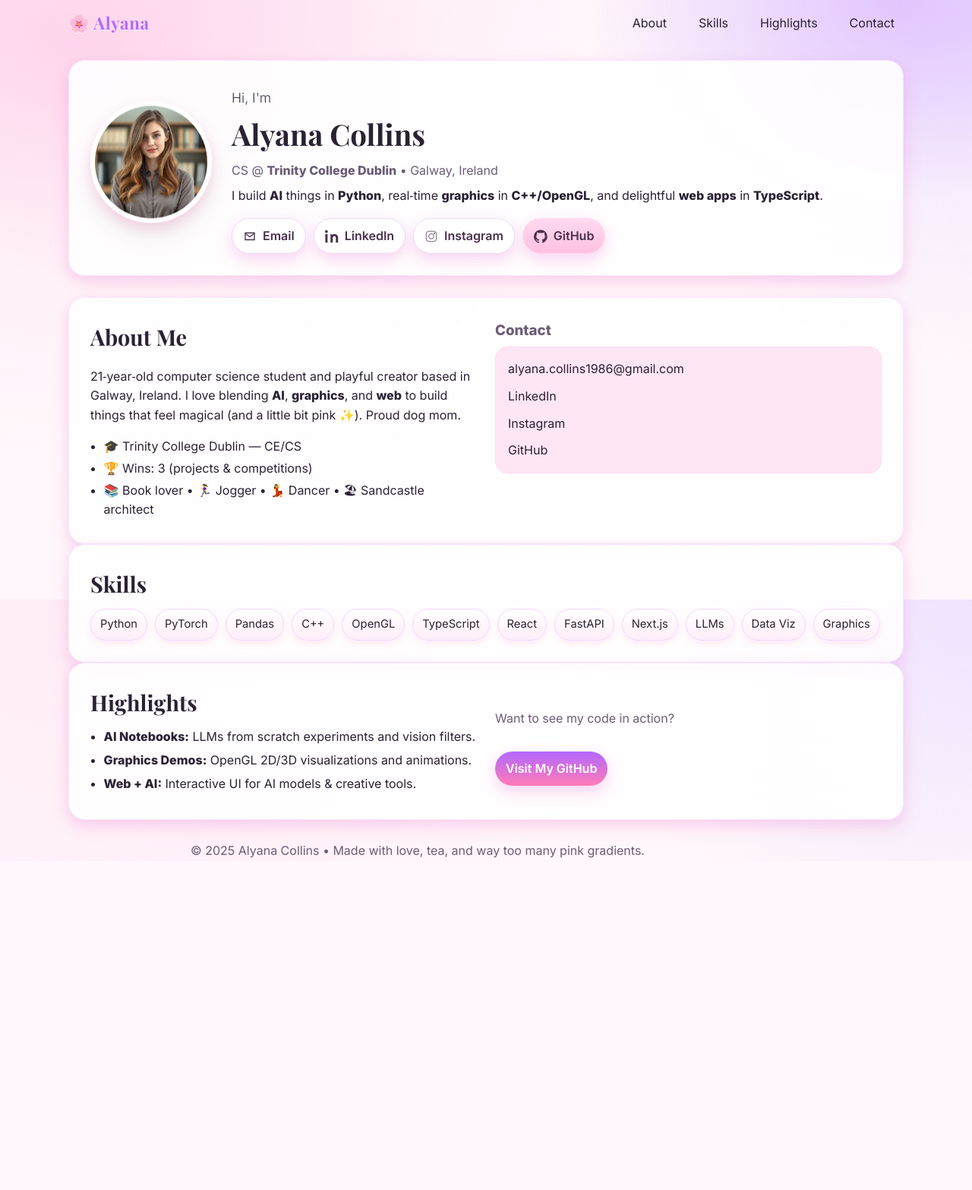
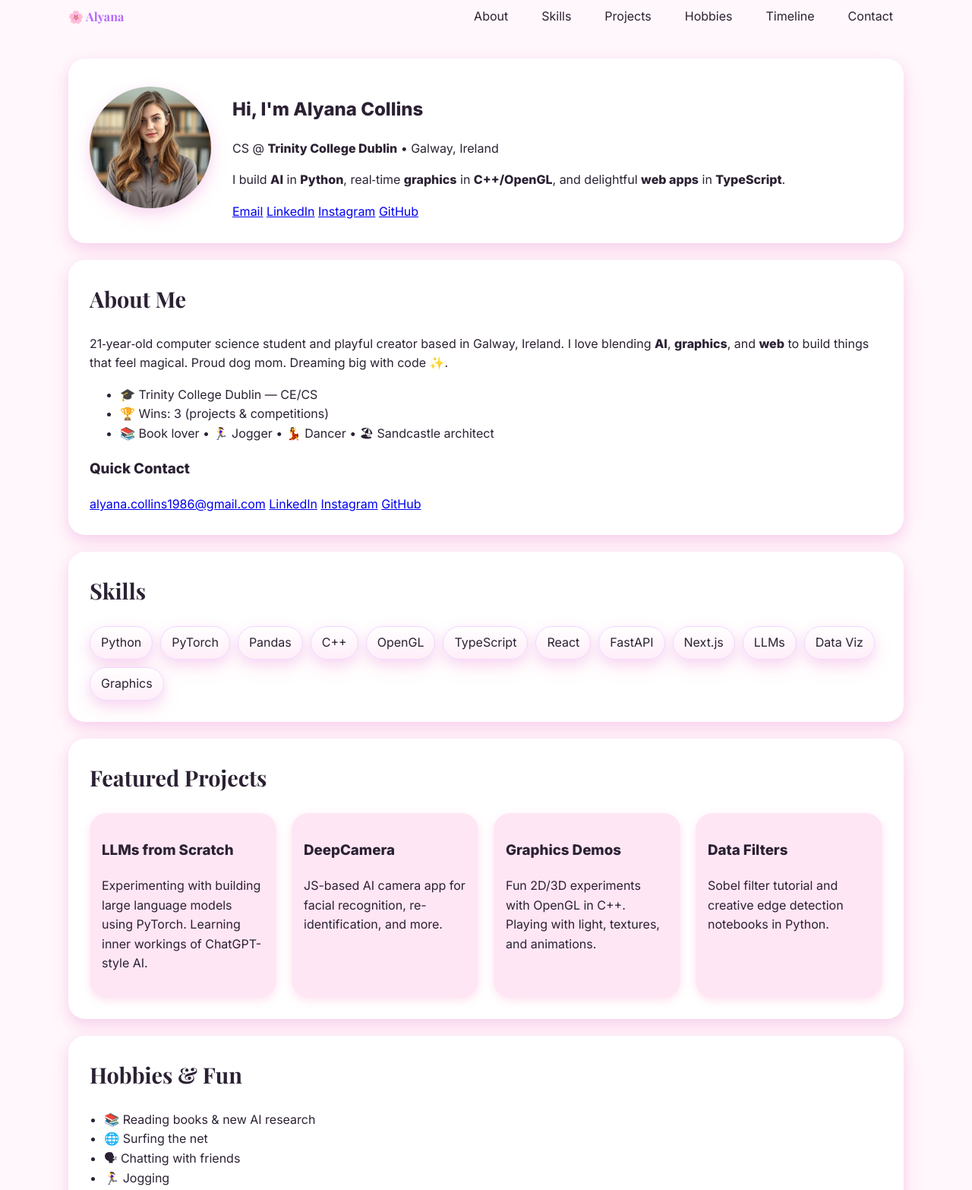
Before and after one commit to lilyjt2004/lilyjt2004.github.io, a plain HTML site: page index.html in a window 1280 px wide. Shown: the part 11-1577 px from the top of the page at 76% size. Before the commit the page ends 1144 px from the top, so only its background shows below. Drawn offline with nearby package versions, Linux system fonts and the light colour scheme.

Commit message:
Add files via upload

```diff
--- a/index.html
+++ b/index.html
@@ -21,7 +21,9 @@
       <ul class="nav-links">
         <li><a href="#about">About</a></li>
         <li><a href="#skills">Skills</a></li>
-        <li><a href="#highlights">Highlights</a></li>
+        <li><a href="#projects">Projects</a></li>
+        <li><a href="#hobbies">Hobbies</a></li>
+        <li><a href="#timeline">Timeline</a></li>
         <li><a href="#contact">Contact</a></li>
       </ul>
     </nav>
@@ -33,31 +35,13 @@
       <div class="hero__content">
         <h1><span class="hello">Hi, I'm</span> <span class="name">Alyana Collins</span></h1>
         <p class="subtitle">CS @ <strong>Trinity College Dublin</strong> • Galway, Ireland</p>
-        <p class="tagline">I build <strong>AI</strong> things in <strong>Python</strong>, real‑time <strong>graphics</strong> in <strong>C++/OpenGL</strong>, and delightful <strong>web apps</strong> in <strong>TypeScript</strong>.</p>
+        <p class="tagline">I build <strong>AI</strong> in <strong>Python</strong>, real‑time <strong>graphics</strong> in <strong>C++/OpenGL</strong>, and delightful <strong>web apps</strong> in <strong>TypeScript</strong>.</p>
 
         <div class="socials">
-          <a class="btn ghost" href="mailto:alyana.collins1986@gmail.com" aria-label="Email">
-            <!-- mail icon -->
-            <svg width="18" height="18" viewBox="0 0 24 24" fill="none" aria-hidden="true"><path d="M4 6h16v12H4z" stroke="currentColor" stroke-width="1.8"/><path d="m4 7 8 6 8-6" stroke="currentColor" stroke-width="1.8" fill="none"/></svg>
-            Email
-          </a>
-          <a class="btn ghost" href="https://www.linkedin.com" target="_blank" rel="noreferrer" aria-label="LinkedIn">
-            <!-- linkedin icon -->
-            <svg width="18" height="18" viewBox="0 0 24 24" fill="currentColor" aria-hidden="true"><path d="M4.98 3.5C4.98 4.88 3.86 6 2.5 6S0 4.88 0 3.5 1.12 1 2.5 1 4.98 2.12 4.98 3.5zM.5 8h4V23h-4V8zm7.5 0h3.8v2.05h.05c.53-1 1.83-2.05 3.77-2.05C20.4 8 23 10.1 23 14.3V23h-4v-7.4c0-1.8-.03-4.1-2.5-4.1-2.5 0-2.88 1.95-2.88 4V23h-4V8z"/></svg>
-            LinkedIn
-          </a>
-          <a class="btn ghost" href="https://instagram.com" target="_blank" rel="noreferrer" aria-label="Instagram">
-            <!-- instagram icon -->
-            <svg width="18" height="18" viewBox="0 0 24 24" fill="none" aria-hidden="true"><rect x="3" y="3" width="18" height="18" rx="5" stroke="currentColor"/><circle cx="12" cy="12" r="4.5" stroke="currentColor"/><circle cx="17.5" cy="6.5" r="1.2" fill="currentColor"/></svg>
-            Instagram
-          </a>
-          <a class="btn" href="https://github.com/alyanacollins1986" target="_blank" rel="noreferrer" aria-label="GitHub">
-            <!-- github icon -->
-            <svg width="18" height="18" viewBox="0 0 24 24" fill="currentColor" aria-hidden="true">
-              <path d="M12 .5a12 12 0 0 0-3.79 23.39c.6.11.82-.26.82-.58v-2.22c-3.34.73-4.04-1.61-4.04-1.61-.55-1.39-1.33-1.76-1.33-1.76-1.09-.74.08-.73.08-.73 1.2.08 1.84 1.24 1.84 1.24 1.07 1.83 2.81 1.3 3.5.99.11-.78.42-1.3.76-1.6-2.67-.31-5.47-1.33-5.47-5.9 0-1.3.47-2.36 1.24-3.19-.12-.31-.54-1.56.12-3.25 0 0 1.01-.32 3.3 1.22a11.5 11.5 0 0 1 6 0c2.28-1.54 3.29-1.22 3.29-1.22.66 1.69.24 2.94.12 3.25.77.83 1.24 1.89 1.24 3.19 0 4.58-2.81 5.58-5.49 5.88.43.37.81 1.1.81 2.23v3.3c0 .32.21.7.83.58A12 12 0 0 0 12 .5Z"/>
-            </svg>
-            GitHub
-          </a>
+          <a class="btn ghost" href="mailto:alyana.collins1986@gmail.com">Email</a>
+          <a class="btn ghost" href="https://www.linkedin.com">LinkedIn</a>
+          <a class="btn ghost" href="https://instagram.com">Instagram</a>
+          <a class="btn" href="https://github.com/alyanacollins1986">GitHub</a>
         </div>
       </div>
     </section>
@@ -69,8 +53,8 @@
         <h2>About Me</h2>
         <p>
           21‑year‑old computer science student and playful creator based in Galway, Ireland.
-          I love blending <strong>AI</strong>, <strong>graphics</strong>, and <strong>web</strong> to build things that feel magical
-          (and a little bit pink ✨). Proud dog mom.
+          I love blending <strong>AI</strong>, <strong>graphics</strong>, and <strong>web</strong> to build things that feel magical.
+          Proud dog mom. Dreaming big with code ✨.
         </p>
         <ul class="facts">
           <li>🎓 Trinity College Dublin — CE/CS</li>
@@ -79,12 +63,12 @@
         </ul>
       </div>
       <div>
-        <h3 class="muted">Contact</h3>
+        <h3 class="muted">Quick Contact</h3>
         <div class="contact-card">
           <a href="mailto:alyana.collins1986@gmail.com" class="contact-line">alyana.collins1986@gmail.com</a>
-          <a href="https://www.linkedin.com" class="contact-line" target="_blank" rel="noreferrer">LinkedIn</a>
-          <a href="https://instagram.com" class="contact-line" target="_blank" rel="noreferrer">Instagram</a>
-          <a href="https://github.com/alyanacollins1986" class="contact-line" target="_blank" rel="noreferrer">GitHub</a>
+          <a href="https://www.linkedin.com" class="contact-line" target="_blank">LinkedIn</a>
+          <a href="https://instagram.com" class="contact-line" target="_blank">Instagram</a>
+          <a href="https://github.com/alyanacollins1986" class="contact-line" target="_blank">GitHub</a>
         </div>
       </div>
     </section>
@@ -107,28 +91,73 @@
       </div>
     </section>
 
-    <section id="highlights" class="grid two card">
-      <div>
-        <h2>Highlights</h2>
-        <ul class="cute-list">
-          <li><strong>AI Notebooks:</strong> LLMs from scratch experiments and vision filters.</li>
-          <li><strong>Graphics Demos:</strong> OpenGL 2D/3D visualizations and animations.</li>
-          <li><strong>Web + AI:</strong> Interactive UI for AI models & creative tools.</li>
-        </ul>
+    <section id="projects" class="card">
+      <h2>Featured Projects</h2>
+      <div class="projects-grid">
+        <div class="project">
+          <h3>LLMs from Scratch</h3>
+          <p>Experimenting with building large language models using PyTorch. Learning inner workings of ChatGPT-style AI.</p>
+        </div>
+        <div class="project">
+          <h3>DeepCamera</h3>
+          <p>JS-based AI camera app for facial recognition, re-identification, and more.</p>
+        </div>
+        <div class="project">
+          <h3>Graphics Demos</h3>
+          <p>Fun 2D/3D experiments with OpenGL in C++. Playing with light, textures, and animations.</p>
+        </div>
+        <div class="project">
+          <h3>Data Filters</h3>
+          <p>Sobel filter tutorial and creative edge detection notebooks in Python.</p>
+        </div>
       </div>
-      <div class="cta">
-        <p class="muted">Want to see my code in action?</p>
-        <a class="btn primary" href="https://github.com/alyanacollins1986" target="_blank" rel="noreferrer">Visit My GitHub</a>
+    </section>
+
+    <section id="hobbies" class="card">
+      <h2>Hobbies & Fun</h2>
+      <ul class="cute-list">
+        <li>📚 Reading books & new AI research</li>
+        <li>🌐 Surfing the net</li>
+        <li>🗣 Chatting with friends</li>
+        <li>🏃‍♀️ Jogging</li>
+        <li>💤 Sleeping (recharging for code marathons)</li>
+        <li>💃 Dancing to music</li>
+        <li>🏖 Making sandcastles on beaches</li>
+      </ul>
+    </section>
+
+    <section id="timeline" class="card">
+      <h2>My Journey</h2>
+      <div class="timeline">
+        <div class="tl-item">
+          <div class="tl-year">2004</div>
+          <div class="tl-content">Born in Galway, Ireland 🍼</div>
+        </div>
+        <div class="tl-item">
+          <div class="tl-year">2022</div>
+          <div class="tl-content">Started Computer Science at Trinity College Dublin 🎓</div>
+        </div>
+        <div class="tl-item">
+          <div class="tl-year">2023</div>
+          <div class="tl-content">Explored Data Science & Web Apps 🌐</div>
+        </div>
+        <div class="tl-item">
+          <div class="tl-year">2024</div>
+          <div class="tl-content">Dived deep into AI (LLMs) & Graphics (OpenGL) 💡</div>
+        </div>
+        <div class="tl-item">
+          <div class="tl-year">2025</div>
+          <div class="tl-content">Published projects on GitHub • Growing as AI + Graphics + Web developer 🚀</div>
+        </div>
       </div>
     </section>
   </main>
 
   <footer class="container footer">
-    <p>© <span id="year"></span> Alyana Collins • Made with love, tea, and way too many pink gradients.</p>
+    <p>© <span id="year"></span> Alyana Collins • Made with pink vibes and lots of love 💖</p>
   </footer>
 
   <script>
-    // Set current year
     document.getElementById('year').textContent = new Date().getFullYear();
   </script>
 </body>
--- a/styles.css
+++ b/styles.css
@@ -1,190 +1,37 @@
-/* ---------- Base & Theme ---------- */
+/* Reuse previous CSS with more sections */
 :root{
   --bg: #fff7fb;
   --bg-accent: #ffe6f5;
   --card: #ffffff;
   --ink: #2b2133;
   --ink-muted:#6b5c76;
-  --primary:#ff7ab6;        /* rosy pink */
-  --primary-2:#b368ff;      /* lilac */
-  --ring:#ffd5ec;           /* soft highlight */
+  --primary:#ff7ab6;
+  --primary-2:#b368ff;
+  --ring:#ffd5ec;
   --shadow: 0 10px 25px rgba(255, 122, 182, 0.2), 0 5px 15px rgba(179, 104, 255, 0.12);
   --radius: 22px;
 }
-
 *{box-sizing:border-box}
-html,body{height:100%}
-body{
-  margin:0;
-  font-family: 'Inter', system-ui, -apple-system, Segoe UI, Roboto, Arial, sans-serif;
-  color:var(--ink);
-  background: radial-gradient(1200px 1200px at 10% -10%, #ffeaf6 0%, transparent 60%),
-              radial-gradient(1000px 1000px at 100% 0%, #efe3ff 0%, transparent 50%),
-              var(--bg);
-  line-height:1.6;
-}
-
-/* Fun decorative blobs & stars */
-.bg-decoration{
-  position: fixed;
-  inset: -10% -10%;
-  pointer-events:none;
-  z-index:-2;
-}
-.bg-1{
-  background: radial-gradient(55% 55% at 15% 15%, rgba(255, 170, 217, .35), transparent 60%);
-}
-.bg-2{
-  background: radial-gradient(45% 45% at 85% 10%, rgba(179, 104, 255, .25), transparent 60%);
-}
-.bg-stars{
-  position: fixed; inset:0; pointer-events:none; z-index:-1;
-  background-image: radial-gradient(circle at 20% 30%, rgba(255,255,255,.6) 0 1px, transparent 2px),
-                    radial-gradient(circle at 60% 10%, rgba(255,255,255,.5) 0 1px, transparent 2px),
-                    radial-gradient(circle at 80% 50%, rgba(255,255,255,.6) 0 1px, transparent 2px);
-  background-size: 1200px 800px;
-  animation: twinkle 6s linear infinite;
-}
-@keyframes twinkle{
-  0%,100%{opacity:.9; transform:translateY(0)}
-  50%{opacity:.7; transform:translateY(-2px)}
-}
-
-.container{width:min(1100px, 92%); margin-inline:auto}
-.nav{
-  display:flex; align-items:center; justify-content:space-between;
-  padding:24px 0;
-}
-.brand{
-  font-family:'Playfair Display', serif;
-  font-weight:700; font-size:1.4rem;
-  color:var(--primary-2);
-  letter-spacing:.5px;
-  text-shadow: 0 1px 0 #fff;
-}
-.nav-links{display:flex; gap:18px; list-style:none; padding:0; margin:0}
-.nav a{color:var(--ink); text-decoration:none; padding:8px 12px; border-radius:14px}
-.nav a:hover{background: var(--bg-accent)}
-
-/* Cards */
-.card{
-  background: linear-gradient(180deg, rgba(255,255,255,.9), rgba(255,255,255,.85));
-  box-shadow: var(--shadow);
-  backdrop-filter: blur(6px);
-  border-radius: var(--radius);
-  padding: 28px;
-  border: 1px solid #f7e7ff;
-}
-
-/* Hero */
-.hero{
-  display:grid;
-  grid-template-columns: 160px 1fr;
-  align-items:center;
-  gap: 26px;
-  margin: 6px 0 28px;
-}
-.avatar{
-  width: 160px; height: 160px; object-fit: cover;
-  border-radius: 50%;
-  border: 6px solid #fff;
-  box-shadow: 0 18px 35px rgba(0,0,0,.07), 0 8px 16px rgba(255,122,182,.25);
-  animation: floaty 7s ease-in-out infinite;
-}
-@keyframes floaty{
-  0%,100%{ transform: translateY(0) }
-  50%{ transform: translateY(-6px) }
-}
-
-h1{margin:0}
-.hello{font-weight:300; opacity:.9; font-size:1.1rem}
-.name{
-  display:block;
-  font-family:'Playfair Display', serif;
-  font-weight:700; font-size: clamp(1.8rem, 3vw, 2.6rem);
-  color:var(--ink);
-}
-.subtitle{margin:.25rem 0 .5rem; color:var(--ink-muted)}
-.tagline{margin:.2rem 0 1rem}
-
-.socials{display:flex; gap:10px; flex-wrap:wrap}
-.btn{
-  display:inline-flex; align-items:center; gap:8px;
-  padding:10px 14px; border-radius: 999px; border:1px solid #ffd9ef;
-  background: linear-gradient(180deg, #ffd9ef, #ffc1e1);
-  color: #4a314d; text-decoration:none; font-weight:600;
-  box-shadow: var(--shadow);
-  transition: transform .15s ease, box-shadow .2s ease, filter .15s ease;
-}
-.btn:hover{ transform: translateY(-2px); filter: brightness(1.02) }
-.btn.ghost{
-  background: #fff; border-color:#f1d8ff;
-}
-.btn.primary{
-  background: linear-gradient(180deg, #b368ff, #ff7ab6);
-  color:white; border:none;
-}
-
-/* Grid utilities */
-.grid.two{
-  display:grid; gap:24px;
-  grid-template-columns: 1fr 1fr;
-}
-
-h2{
-  font-family:'Playfair Display', serif;
-  font-size: clamp(1.3rem, 2.5vw, 1.8rem);
-  margin: 0 0 10px;
-}
-h3{margin:0 0 6px}
-
-.muted{ color: var(--ink-muted) }
-
-.facts{ padding-left: 1.1rem; margin:.2rem 0 0 }
-.facts li{ margin:.2rem 0 }
-
-/* Contact block */
-.contact-card{
-  display:flex; flex-direction:column; gap:10px;
-  padding:16px; border-radius:16px; background:var(--bg-accent);
-  border:1px solid #ffd9ef;
-}
-.contact-line{ color:var(--ink); text-decoration:none }
-.contact-line:hover{ text-decoration:underline }
-
-/* Skills chips */
-.chips{ display:flex; flex-wrap:wrap; gap:10px }
-.chip{
-  padding:8px 12px; border-radius:999px;
-  background: linear-gradient(180deg, #ffffff, #ffeef8);
-  border:1px solid #f3d6ff;
-  box-shadow: 0 4px 10px rgba(255, 122, 182, .15);
-  font-size:.92rem;
-}
-
-/* Highlights */
-.cute-list{ padding-left:1.1rem; margin:0 }
-.cute-list li{ margin:.35rem 0 }
-.cta{ display:flex; flex-direction:column; justify-content:center; align-items:flex-start; gap:14px }
-
-.footer{
-  margin: 28px 0 60px;
-  text-align:center;
-  color: var(--ink-muted);
-}
-
-/* Responsive */
-@media (max-width: 780px){
-  .hero{
-    grid-template-columns: 1fr;
-    text-align:center;
-  }
-  .hero__media{ display:flex; justify-content:center }
-  .socials{ justify-content:center }
-  .grid.two{ grid-template-columns: 1fr }
-}
-
-/* Accessibility: reduce motion */
-@media (prefers-reduced-motion: reduce){
-  *{ animation:none !important; transition:none !important }
-}
+body{margin:0;font-family:'Inter',sans-serif;color:var(--ink);background:var(--bg);line-height:1.6;}
+.container{width:min(1100px, 92%);margin:auto}
+.card{background:#fff;border-radius:var(--radius);padding:28px;margin:22px 0;box-shadow:var(--shadow);}
+h2{font-family:'Playfair Display',serif;font-size:1.8rem;margin-top:0}
+.nav{display:flex;justify-content:space-between;align-items:center;padding:20px 0;}
+.nav-links{list-style:none;display:flex;gap:16px;padding:0;margin:0}
+.nav a{text-decoration:none;color:var(--ink);padding:8px 14px;border-radius:14px}
+.nav a:hover{background:var(--bg-accent)}
+.brand{font-family:'Playfair Display',serif;font-weight:700;color:var(--primary-2)}
+.hero{display:grid;grid-template-columns:160px 1fr;gap:28px;align-items:center}
+.avatar{width:160px;height:160px;border-radius:50%;object-fit:cover;box-shadow:var(--shadow)}
+.chips{display:flex;flex-wrap:wrap;gap:10px}
+.chip{padding:8px 14px;background:linear-gradient(#fff,#ffeef8);border-radius:999px;border:1px solid #f3d6ff;box-shadow:var(--shadow);}
+.projects-grid{display:grid;grid-template-columns:repeat(auto-fit,minmax(220px,1fr));gap:20px}
+.project{background:var(--bg-accent);padding:16px;border-radius:var(--radius);box-shadow:0 4px 12px rgba(255,122,182,.2)}
+.cute-list{padding-left:1.2rem;margin:0}
+.timeline{display:flex;flex-direction:column;gap:20px;padding-left:1rem;position:relative}
+.timeline:before{content:"";position:absolute;left:0;width:4px;top:0;bottom:0;background:var(--primary);border-radius:2px}
+.tl-item{position:relative;padding-left:20px}
+.tl-item:before{content:"";position:absolute;left:-10px;top:6px;width:14px;height:14px;background:var(--primary-2);border-radius:50%;box-shadow:0 0 0 4px #fff}
+.tl-year{font-weight:700;color:var(--primary-2)}
+.footer{text-align:center;margin:40px 0;color:var(--ink-muted)}
+@media(max-width:780px){.hero{grid-template-columns:1fr;text-align:center}.projects-grid{grid-template-columns:1fr}}
```
